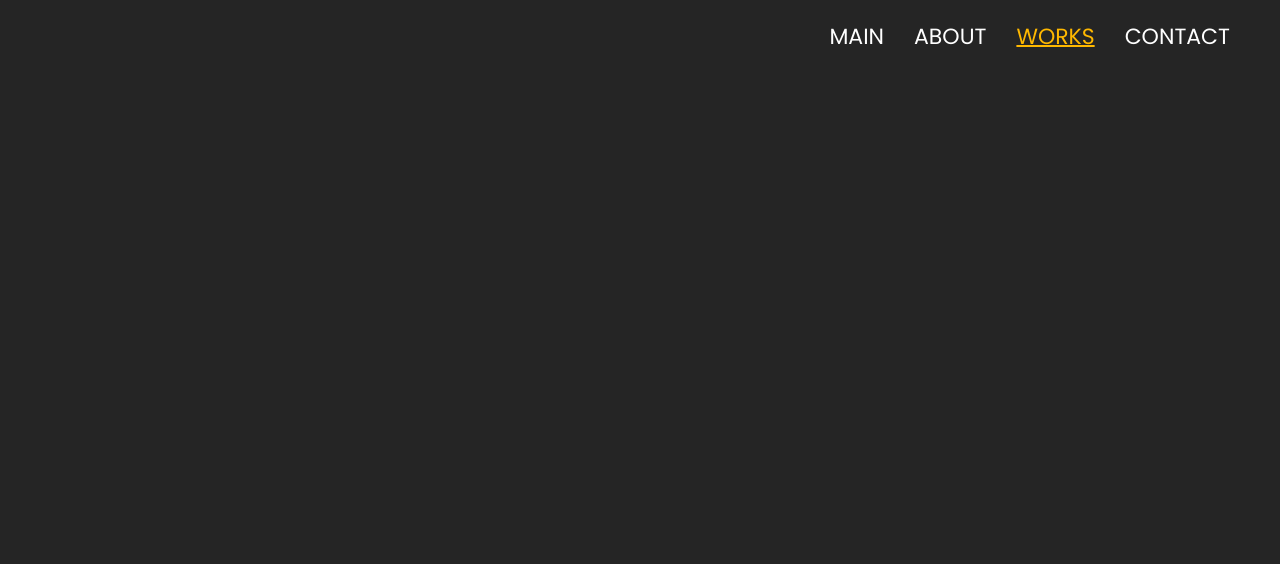
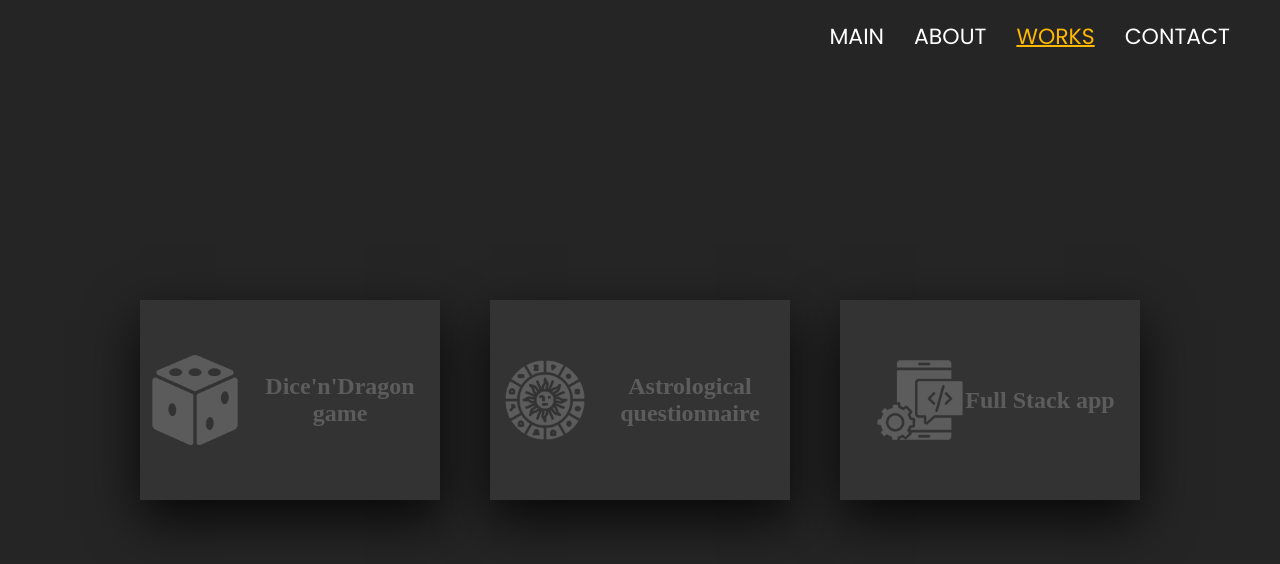
Before and after one commit to RazumeetsyaDanila/portfolio, a React (Create React App) app: page /work in a window 1280 px wide. Shown: the top 564 px of the page. Built offline with nearby package versions, Linux system fonts and the light colour scheme.

Commit message:
some changes...

```diff
--- a/src/pages/MainPage/MainPage.tsx
+++ b/src/pages/MainPage/MainPage.tsx
@@ -5,6 +5,7 @@ import avatar from '../../img/avatar.jpg'
 import githubImg from '../../img/github.png'
 import telegramImg from '../../img/telegram.png'
 import mailImg from '../../img/mail.png'
+import downloadImg from '../../img/downloadImg.png'
 
 
 const MainPage: React.FC = () => {
@@ -21,7 +22,7 @@ const MainPage: React.FC = () => {
                 <a href="https://github.com/RazumeetsyaDanila" target="_blank" rel="noreferrer"><img className={s.gitImg} src={githubImg} alt="" /></a>
             </div>
 
-            <NavLink to='/files/rezume.pdf' target="_blank" download className={s.downloadBtn}>Download resume</NavLink>
+            <NavLink to='/files/rezume.pdf' target="_blank" download className={s.downloadBtn}>Download resume <img src={downloadImg} alt="" /> </NavLink>
         </div>
     );
 };
--- a/src/pages/MainPage/mainPage.module.scss
+++ b/src/pages/MainPage/mainPage.module.scss
@@ -42,13 +42,24 @@
     position: absolute;
     bottom: 50px;
     text-decoration: none;
-    color: white;
+    color: #7c7c7c;
     font-family: Poppins-R;
+    display: flex;
+    align-items: center;
+}
+.downloadBtn img {
+    opacity: 0.4;
+    width: 22px;
+    margin-left: 6px;
 }
 .downloadBtn:hover{
     border: 2px solid white;
     color: $black-color;
     background-color: $gold-color;
+}
+
+.downloadBtn:hover img {
+    opacity: 1;
 }
 
 .contacts{
--- a/src/pages/WorkPage/WorkPage.tsx
+++ b/src/pages/WorkPage/WorkPage.tsx
@@ -1,10 +1,56 @@
 import React from 'react';
 import s from './workPage.module.scss'
+import diceImg from '../../img/dice_w.png'
+import astrologyImg from '../../img/astrology_w.png'
+import fullStackImg from '../../img/full_stack_w.png'
 
 const WorkPage: React.FC = () => {
     return (
-        <div className={s.container}>
-
+        <div className={s.mainContainer}>
+            <div className={s.container}>
+                <div className={s.card}>
+                    <div className={s.face + ' ' + s.face1}>
+                        <div className={s.content}>
+                            <img src={diceImg} alt="" />
+                            <h3>Dice'n'Dragon game</h3>
+                        </div>
+                    </div>
+                    <div className={s.face + ' ' + s.face2}>
+                        <div className={s.content}>
+                            <p>Lorem ipsum dolor sit amet consectetur adipisicing elit. Quas cum cumque minus iste veritatis provident at.</p>
+                            <a href="#">Read More</a>
+                        </div>
+                    </div>
+                </div>
+                <div className={s.card}>
+                    <div className={s.face + ' ' + s.face1}>
+                        <div className={s.content}>
+                            <img src={astrologyImg} alt="" />
+                            <h3>Astrological questionnaire</h3>
+                        </div>
+                    </div>
+                    <div className={s.face + ' ' + s.face2}>
+                        <div className={s.content}>
+                            <p>Lorem ipsum dolor sit amet consectetur adipisicing elit. Quas cum cumque minus iste veritatis provident at.</p>
+                            <a href="#">Read More</a>
+                        </div>
+                    </div>
+                </div>
+                <div className={s.card}>
+                    <div className={s.face + ' ' + s.face1}>
+                        <div className={s.content}>
+                            <img src={fullStackImg} />
+                            <h3>Full Stack app</h3>
+                        </div>
+                    </div>
+                    <div className={s.face + ' ' + s.face2}>
+                        <div className={s.content}>
+                            <p>Lorem ipsum dolor sit amet consectetur adipisicing elit. Quas cum cumque minus iste veritatis provident at.</p>
+                            <a href="#">Read More</a>
+                        </div>
+                    </div >
+                </div >
+            </div >
         </div>
     );
 };
--- a/src/pages/WorkPage/workPage.module.scss
+++ b/src/pages/WorkPage/workPage.module.scss
@@ -1,6 +1,121 @@
 @import '../../app.scss';
 
-.container{
+.mainContainer{
     height: 100vh;
     background-color: $grey-color;
+    display: flex;
+    justify-content: center;
+    align-items: center;
 }
+
+.container {
+    width: 1000px;
+    position: relative;
+    display: flex;
+    justify-content: space-between;
+}
+
+@media (max-width: 500px) {
+    .mainContainer{
+        height: auto;
+    }
+
+    .container {
+        flex-direction: column;
+        align-items: center;
+        justify-content: space-around;
+        margin-top: 70px;
+    }
+}
+
+.container .card {
+    position: relative;
+    cursor: pointer;
+}
+
+.container .card .face {
+    width: 300px;
+    height: 200px;
+    transition: 0.5s;
+}
+
+.container .card .face.face1 {
+    position: relative;
+    background: #333;
+    display: flex;
+    justify-content: center;
+    align-items: center;
+    z-index: 1;
+    transform: translateY(100px);
+    /* padding: 10px; */
+}
+
+.container .card:hover .face.face1 {
+    background: #FFB800;
+    transform: translateY(0);
+}
+
+.container .card .face.face1 .content {
+    opacity: 0.2;
+    transition: 0.5s;
+    display: flex;
+    justify-content: center;
+}
+
+.container .card:hover .face.face1 .content {
+    opacity: 1;
+}
+
+.container .card .face.face1 .content img {
+    /* max-width: 90px; */
+    margin-left: 10px;
+    width: 90px;
+    height: 90px;
+
+}
+
+.container .card .face.face1 .content h3 {
+    /* margin: 10px 0 0; */
+    padding: 0;
+    color: #fff;
+    text-align: center;
+    font-size: 1.5em;
+    display: flex;
+    align-items: center;
+}
+
+.container .card .face.face2 {
+    position: relative;
+    background: #fff;
+    display: flex;
+    justify-content: center;
+    align-items: center;
+    padding: 20px;
+    box-sizing: border-box;
+    box-shadow: 0 20px 50px rgba(0, 0, 0, 0.8);
+    transform: translateY(-100px);
+}
+
+.container .card:hover .face.face2 {
+    transform: translateY(0);
+}
+
+.container .card .face.face2 .content p {
+    margin: 0;
+    padding: 0;
+}
+
+.container .card .face.face2 .content a {
+    margin: 15px 0 0;
+    display: inline-block;
+    text-decoration: none;
+    font-weight: 900;
+    color: #333;
+    padding: 5px;
+    border: 1px solid #333;
+}
+
+.container .card .face.face2 .content a:hover {
+    background: #333;
+    color: #fff;
+}
```
Also changed, not shown: src/img/downloadImg.png (added).
